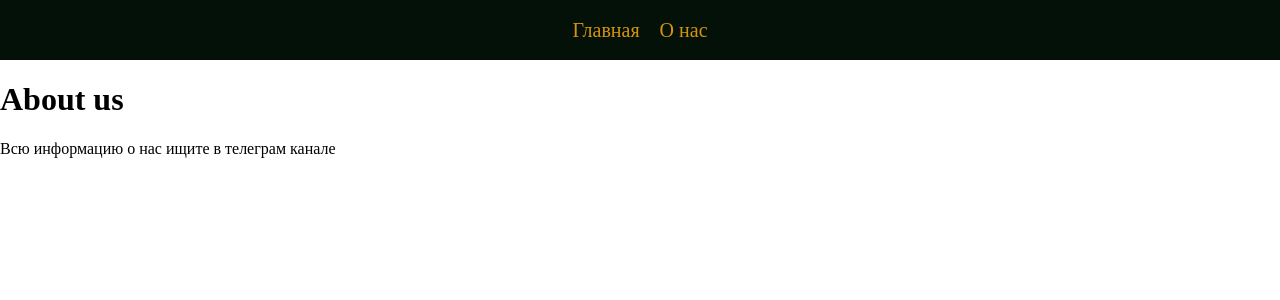
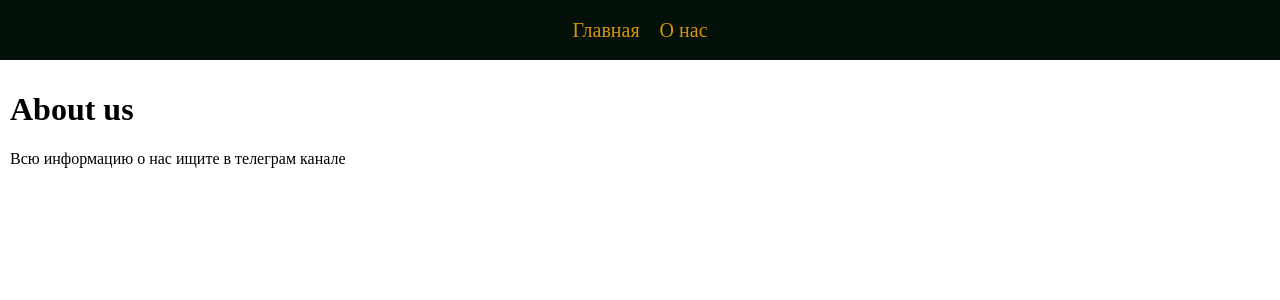
Before and after one commit to geronda94/frontend, a Flask app: page /about in a window 1280 px wide. Shown: the top 300 px of the page. Run offline with Flask 2, Linux system fonts and the light colour scheme.

Commit message:
qwertyui

```diff
--- a/templates/about.html
+++ b/templates/about.html
@@ -4,7 +4,10 @@
 {% endblock menu %}
 
 {% block content %}
-    {{ super() }}
+    <div class="vision">
 
-    <p>Всю информацию о нас ищите в телеграм канале</p>
+        {{ super() }}
+        <p>Всю информацию о нас ищите в телеграм канале</p>
+
+    </div>
 {% endblock content %}
```
Also changed, not shown: templates/index.html (+7 -0 lines).
